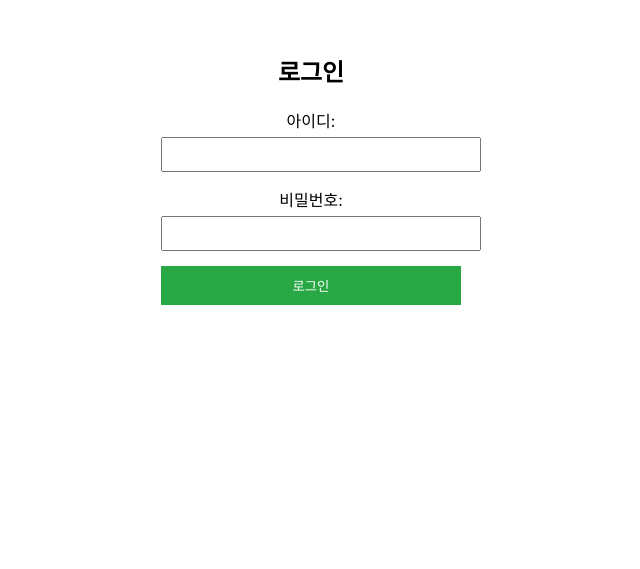
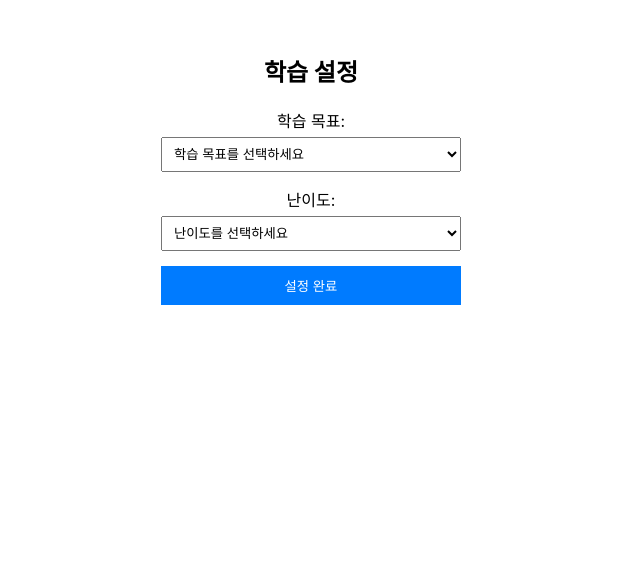
Before and after one commit to beombeom1/Pol-Project, a React (Create React App) app in the folder POL-project/: page /study-setup in a window 1280 px wide. Shown: the part 231-800 px from the top of the page, without its empty margins (329-969 px from the left). Built offline with nearby package versions, Linux system fonts and the light colour scheme.

Commit message:
add level test

```diff
--- a/POL-project/src/App.js
+++ b/POL-project/src/App.js
@@ -1,14 +1,23 @@
 import React from 'react';
+import { BrowserRouter as Router, Route, Routes } from 'react-router-dom';
 import Login from './Login';
-import Signup from './Signup'; // 추가된 회원가입 컴포넌트
+import Signup from './Signup';
+import Home from './Home';
+import StudySetup from './StudySetup'; // 추가된 StudySetup 컴포넌트
 import './App.css';
 
 function App() {
   return (
-    <div className="App">
-      <Login />
-      <Signup />
-    </div>
+    <Router>
+      <div className="App">
+        <Routes>
+          <Route path="/" element={<Login />} />
+          <Route path="/signup" element={<Signup />} />
+          <Route path="/home" element={<Home />} />
+          <Route path="/study-setup" element={<StudySetup />} />
+        </Routes>
+      </div>
+    </Router>
   );
 }
 
--- /dev/null
+++ b/POL-project/src/Home.js
@@ -0,0 +1,11 @@
+import React from 'react';
+
+const Home = () => {
+  return (
+    <div style={{ display: 'flex', justifyContent: 'center', alignItems: 'center', height: '100vh' }}>
+      <h1>Welcome to Home Page</h1>
+    </div>
+  );
+};
+
+export default Home;
--- a/POL-project/src/Login.js
+++ b/POL-project/src/Login.js
@@ -1,22 +1,32 @@
 import React, { useState } from 'react';
+import { useNavigate } from 'react-router-dom';
 import axios from 'axios';
 
 const Login = () => {
-  const [userid, setuserid] = useState('');
+  const [userid, setUserid] = useState('');
   const [password, setPassword] = useState('');
+  const navigate = useNavigate();
 
   const handleSubmit = async (e) => {
     e.preventDefault();
-    // 로그인 로직을 여기에 추가합니다.
-    // 데이터베이스 mysql 연동 및 로직 추가
     try {
-        const response = await axios.post('http://localhost:3001/login', { userid, password });
-        console.log(response.data); // 로그인 성공 시 메시지
+      const response = await axios.post('http://localhost:3001/login', { userid, password });
+      console.log(response.data); // 로그인 성공 시 메시지
+      const { goal, level } = response.data;
+
+      if (goal == null || level == null) {
+        localStorage.setItem('userid', userid); // 로그인 성공 후 userid 저장
+        alert('학습 설정이 필요합니다.');
+        navigate('/study-setup');
+      } else {
+        localStorage.setItem('userid', userid); // 로그인 성공 후 userid 저장
         alert('로그인 성공');
-      } catch (error) {
-        console.error(error);
-        alert('로그인 실패');
+        navigate('/home');
       }
+    } catch (error) {
+      console.error(error);
+      alert('로그인 실패');
+    }
   };
 
   return (
@@ -26,10 +36,10 @@ const Login = () => {
         <div style={{ marginBottom: '10px' }}>
           <label htmlFor="userid">아이디:</label>
           <input
-            type="userid"
+            type="text"
             id="userid"
             value={userid}
-            onChange={(e) => setuserid(e.target.value)}
+            onChange={(e) => setUserid(e.target.value)}
             required
             style={{ width: '100%', padding: '8px', margin: '5px 0' }}
           />
@@ -49,6 +59,7 @@ const Login = () => {
           로그인
         </button>
       </form>
+      <a href='/Signup'>회원가입</a>
     </div>
   );
 };
--- a/POL-project/src/Signup.js
+++ b/POL-project/src/Signup.js
@@ -1,10 +1,12 @@
 import React, { useState } from 'react';
 import axios from 'axios';
+import { useNavigate } from 'react-router-dom';
 
 const Signup = () => {
   const [userid, setUserid] = useState('');
   const [password, setPassword] = useState('');
   const [name, setName] = useState(''); // 이름 state 추가
+  const navigate = useNavigate();
 
   const handleSubmit = async (e) => {
     e.preventDefault();
@@ -12,6 +14,7 @@ const Signup = () => {
       const response = await axios.post('http://localhost:3001/signup', { userid, password, name });
       console.log(response.data); // 회원가입 성공 시 메시지
       alert('회원가입 성공');
+      navigate('/');
     } catch (error) {
       console.error(error);
       alert('회원가입 실패');
--- /dev/null
+++ b/POL-project/src/StudySetup.js
@@ -0,0 +1,68 @@
+import React, { useState } from 'react';
+import axios from 'axios';
+import { useNavigate } from 'react-router-dom';
+
+const StudySetup = () => {
+  const [goal, setGoal] = useState('');
+  const [level, setLevel] = useState('');
+  const navigate = useNavigate();
+
+  const handleSubmit = async (e) => {
+    e.preventDefault();
+    const userid = localStorage.getItem('userid');
+
+    try {
+      console.log({ userid, goal, level }); // 전송할 데이터를 로그로 확인합니다.
+      const response = await axios.post('http://localhost:3001/setup', { userid, goal, level });
+      console.log(response.data); // 서버로부터의 응답을 확인합니다.
+      alert('설정이 완료되었습니다.');
+      navigate('/home');
+    } catch (error) {
+      console.error(error);
+      alert('설정에 실패했습니다.');
+    }
+  };
+
+  return (
+    <div style={{ display: 'flex', justifyContent: 'center', alignItems: 'center', height: '100vh' }}>
+      <form onSubmit={handleSubmit} style={{ display: 'flex', flexDirection: 'column', width: '300px' }}>
+        <h2>학습 설정</h2>
+        <div style={{ marginBottom: '10px' }}>
+          <label htmlFor="goal">학습 목표:</label>
+          <select
+            id="goal"
+            value={goal}
+            onChange={(e) => setGoal(e.target.value)}
+            required
+            style={{ width: '100%', padding: '8px', margin: '5px 0' }}
+          >
+            <option value="">학습 목표를 선택하세요</option>
+            <option value="회화">회화</option>
+            <option value="문법">문법</option>
+            <option value="독해">독해</option>
+          </select>
+        </div>
+        <div style={{ marginBottom: '10px' }}>
+          <label htmlFor="level">난이도:</label>
+          <select
+            id="level"
+            value={level}
+            onChange={(e) => setLevel(e.target.value)}
+            required
+            style={{ width: '100%', padding: '8px', margin: '5px 0' }}
+          >
+            <option value="">난이도를 선택하세요</option>
+            <option value="상">상</option>
+            <option value="중">중</option>
+            <option value="하">하</option>
+          </select>
+        </div>
+        <button type="submit" style={{ padding: '10px', backgroundColor: '#007bff', color: 'white', border: 'none', cursor: 'pointer' }}>
+          설정 완료
+        </button>
+      </form>
+    </div>
+  );
+};
+
+export default StudySetup;
```
Also changed, not shown: 1 other file (tests, documents, lock files or other folders).
